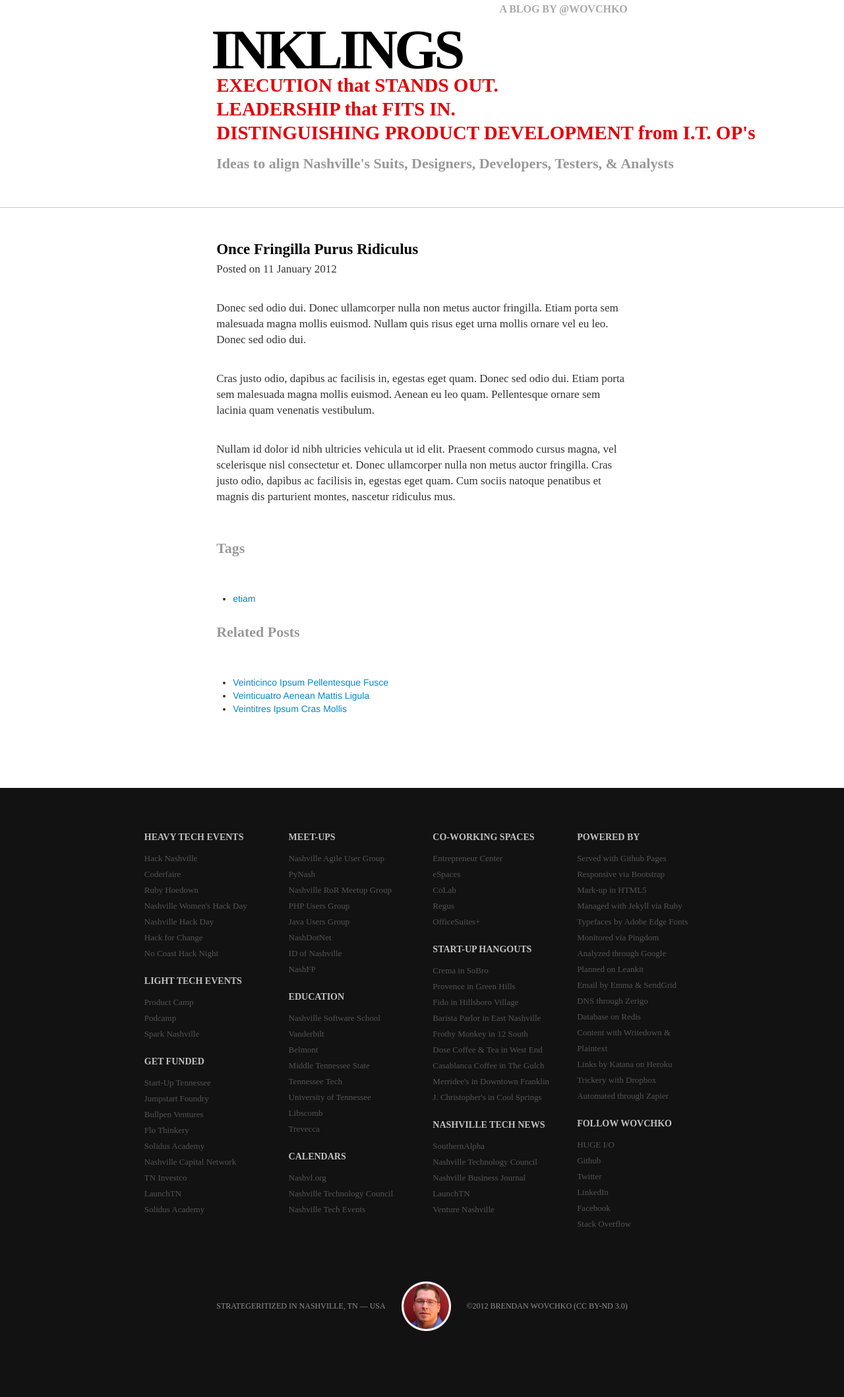
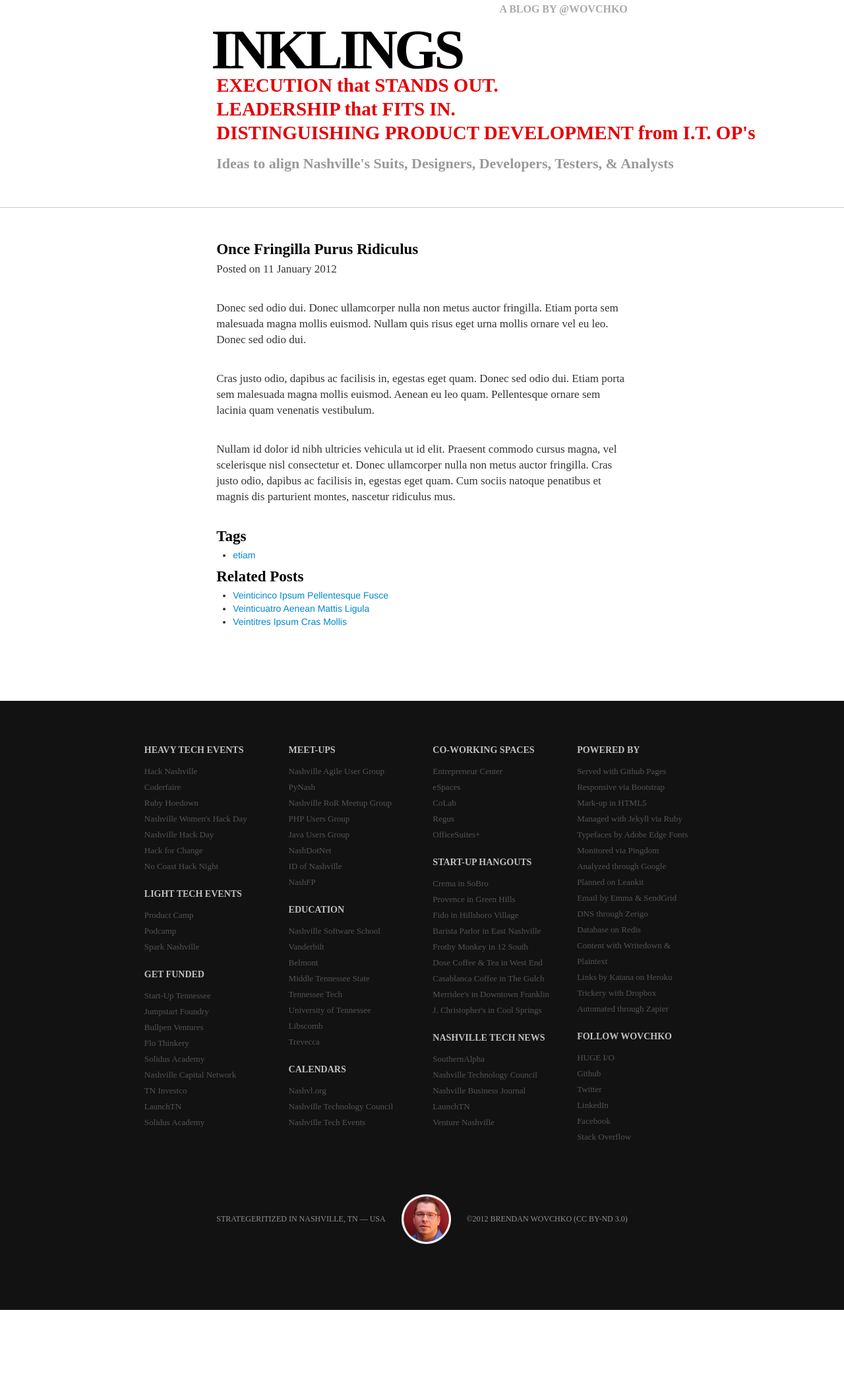
Before and after one commit to wovchko/inklings, a Jekyll site: the page built from _posts/2012-01-11-once-fringilla-purus-ridiculus.md, in a window 1280 px wide. Shown: the whole page at 66% size. Built offline with Jekyll 4.4.1, drawn with Linux system fonts in a browser that asks for light colours; Markdown is read by kramdown in place of the engine named in the settings; after the commit the page ends 1985 px from its top, so only the background shows below that.

Commit message:
Adding SEO features

```diff
--- a/_layouts/post.html
+++ b/_layouts/post.html
@@ -12,7 +12,7 @@ layout: index
      <div class="row-fluid">
        <div class="span6 offset3">
          {% if page.tags != empty %}
-             <h4>Tags</h4>
+             <h5>Tags</h5>
              <ul>
              {% for tag in page.tags %}
                <li><a href="/">{{ tag }}</a></li>
@@ -20,7 +20,7 @@ layout: index
              </ul>
          {% endif %}
          {% if site.related_posts != empty %}
-             <h4>Related Posts</h4>
+             <h5>Related Posts</h5>
                <ul>
                {% for post in site.related_posts limit:3 %}
                <li><a href="{{ post.url }}">{{ post.title }}</a></li>
```
